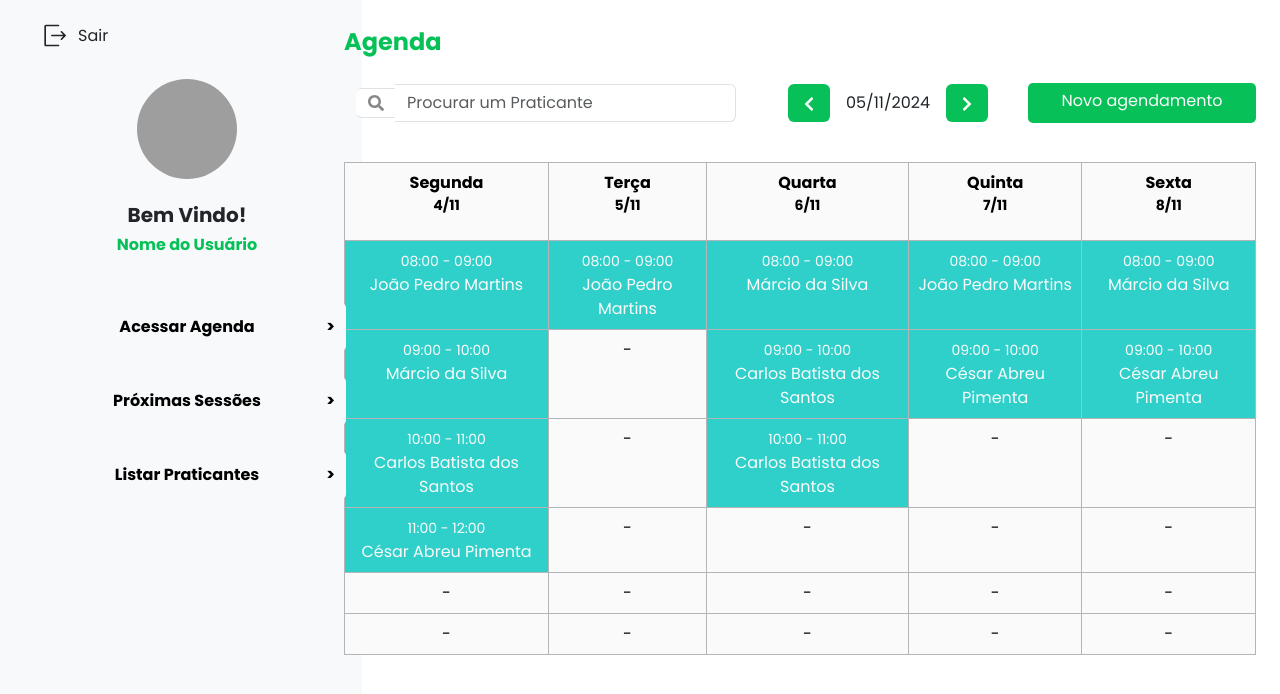
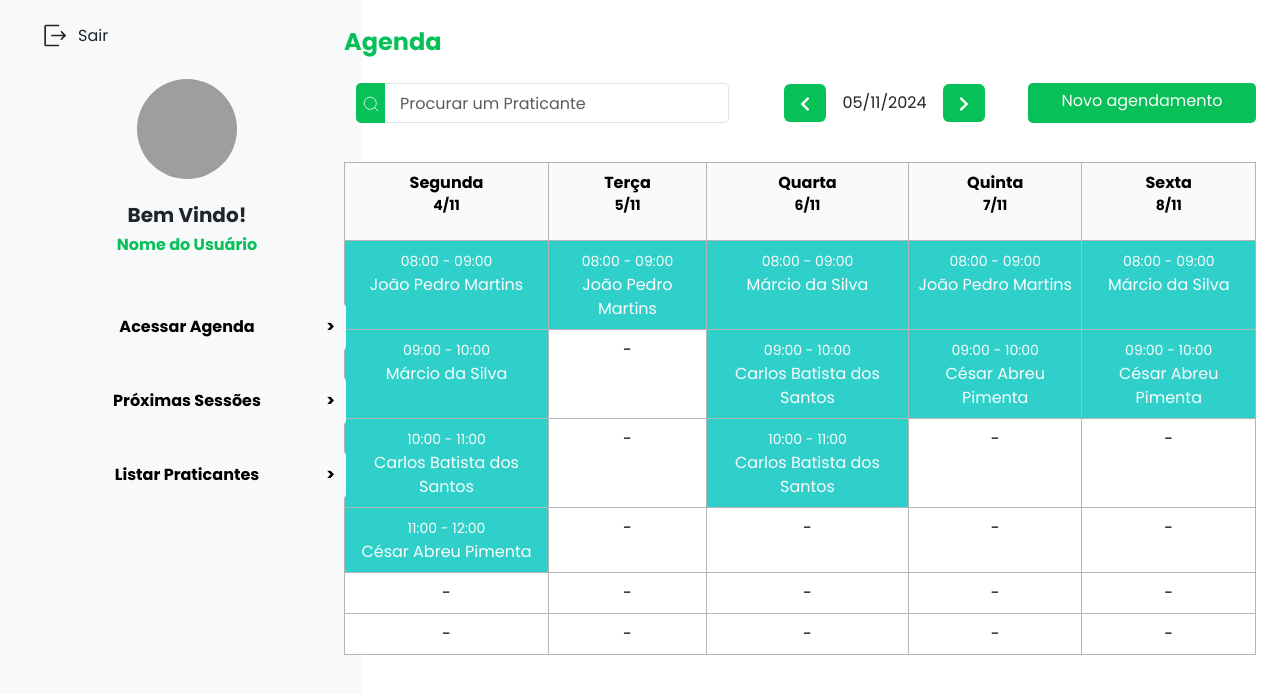
Before and after one commit to wanessamsr/Equoterapia, a React (Create React App) app: page / in a window 1280 px wide. Shown: the top 694 px of the page. Built offline with nearby package versions, Linux system fonts and the light colour scheme; grey boxes are pictures that could not be loaded.

Commit message:
modificando a barra de pesquisa

```diff
--- a/src/App.js
+++ b/src/App.js
@@ -28,7 +28,7 @@ function App() {
             }
           />
           <Route
-            path="/new-agenda"
+            path="/novo-agendamento"
             element={
               <div className="row">
                 <div className="col-12 col-md-3">
--- a/src/components/Agenda.css
+++ b/src/components/Agenda.css
@@ -35,7 +35,7 @@
 }
 
 .empty-cell {
-    background-color: #FAFAFA !important;
+    background-color: #FFFFFF !important;
     color: #000000 !important;
 }
 
--- a/src/components/Agenda.js
+++ b/src/components/Agenda.js
@@ -53,7 +53,7 @@ function Agenda() {
                 <div>
                     <DateNavigator onDateChange={handleDateChange} />
                 </div>
-                <Link to="/new-agenda" className='btnCad btn' role="button" aria-pressed="true">Novo agendamento</Link>
+                <Link to="/novo-agendamento" className='btnCad btn' role="button" aria-pressed="true">Novo agendamento</Link>
             </div>
             <table className="table table-bordered rounded tb">
                 <thead>
--- /dev/null
+++ b/src/components/SearchBar.css
@@ -0,0 +1,31 @@
+.search-bar {
+    max-width: 400px;
+    border-radius: 5px;
+    background-color: #FFFFFF;
+    border: 1 solid #B3B5B6;
+}
+
+.search-input {
+    border: 1 solid #B3B5B6;
+    border-left: none;
+    border-radius: 5px;
+    background-color: #FFFFFF;
+    padding-left: 15px;
+    height: 40px;
+}
+
+.search-icon {
+    background-color: #07C158;
+    height: 40px;
+    color: #FFFFFF;
+    align-content: center;
+    box-shadow: none;
+    border-radius: 5px;
+    width: 30px;
+    text-align: center;
+}
+
+.search-input:focus {
+    outline: none;
+    box-shadow: none;
+}
--- a/src/components/SearchBar.js
+++ b/src/components/SearchBar.js
@@ -1,18 +1,21 @@
 import React from 'react';
 import 'bootstrap/dist/css/bootstrap.min.css';
-import { FaSearch } from 'react-icons/fa';
+import './SearchBar.css';
 
 function SearchBar() {
     return (
-        <div className="container my-3">
-            <div className="input-group">
-                <span className="input-group-text bg-white border-end-0">
-                    <FaSearch color="#888" />
+        <div className="container">
+            <div className="input-group search-bar">
+                <span className="search-icon" id="basic-addon1">
+                    <svg width="16" height="16" viewBox="0 0 20 20">
+                        <path d="M14.386 14.386l4.0877 4.0877-4.0877-4.0877c-2.9418 2.9419-7.7115 2.9419-10.6533 0-2.9419-2.9418-2.9419-7.7115 0-10.6533 2.9418-2.9419 7.7115-2.9419 10.6533 0 2.9419 2.9418 2.9419 7.7115 0 10.6533z" stroke="currentColor" fill="none" fillRule="evenodd" strokeLinecap="round" strokeLinejoin="round"/>
+                    </svg>
                 </span>
                 <input
                     type="text"
-                    className="form-control border-start-0"
+                    className="form-control search-input"
                     placeholder="Procurar um Praticante"
+                    aria-label="Procurar um Praticante"
                 />
             </div>
         </div>
```
